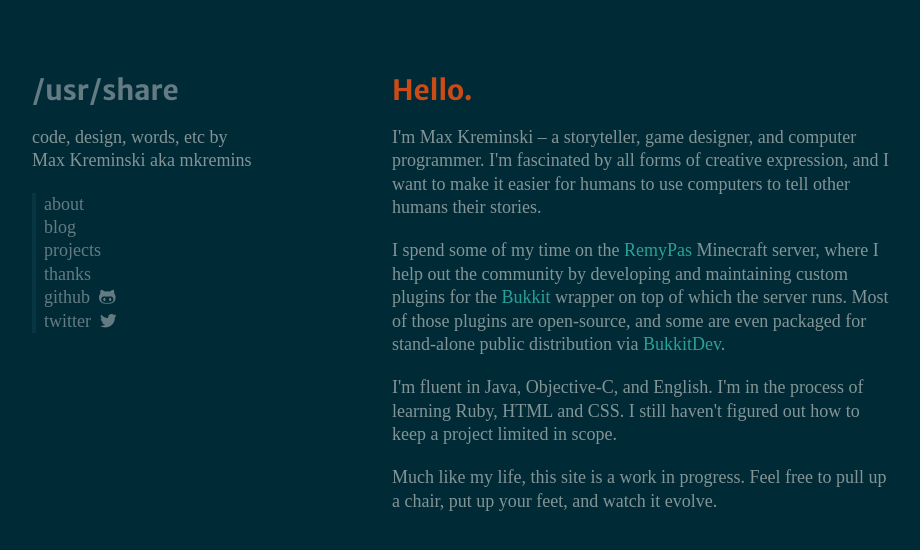
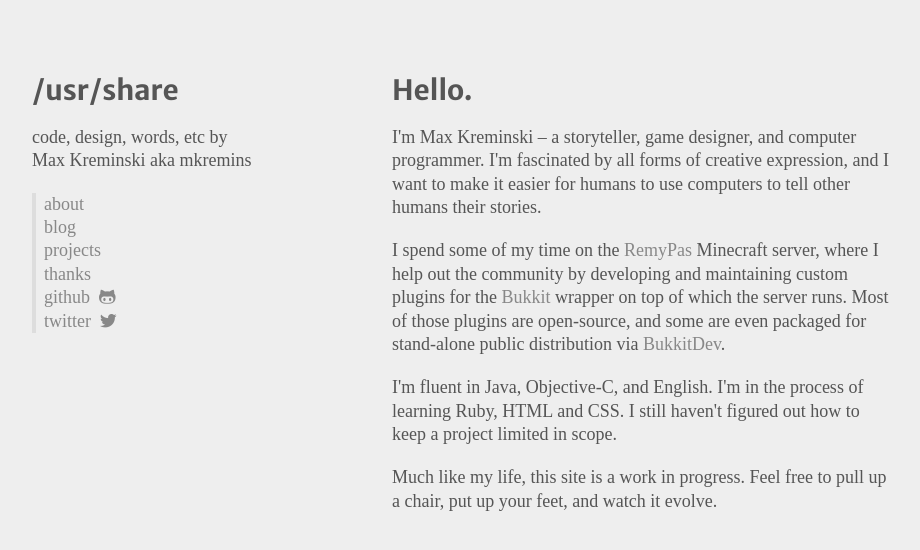
Before and after one commit to mkremins/mkremins.github.io, a Jekyll site: the page built from index.html, in a window 1280 px wide. Shown: the top 550 px of the page, without its empty margins (178-1098 px from the left). Built offline with Jekyll 4.4.1, drawn with Linux system fonts in a browser that asks for light colours; some web fonts are replaced; Markdown is read by kramdown in place of the engine named in the settings.

Commit message:
Change color scheme

```diff
--- a/css/styles.css
+++ b/css/styles.css
@@ -16,7 +16,7 @@
   padding-left: .5em; }
 
 body {
-  background: #002b36;
+  background: #eeeeee;
   font: 18px/1.3 Ovo, serif;
   height: 100%;
   margin: 0 auto;
@@ -45,28 +45,28 @@ h1, h2 {
 
 hr {
   border: 0;
-  background-color: #073642;
-  color: #073642;
+  background-color: #dddddd;
+  color: #dddddd;
   height: 1px; }
 
 a {
   text-decoration: none; }
 
 blockquote {
-  border-left: 4px solid #073642;
+  border-left: 4px solid #dddddd;
   font-style: italic;
   margin: 20px 0;
   padding: 0 0 0 10px; }
 
 code {
-  background: #073642;
+  background: #dddddd;
   border-radius: 4px;
   color: #657b83;
   font: 12px/1.5 Monaco, Bitstream Vera Sans Mono, Lucida Console, Terminal;
   padding: 2px 4px; }
 
 pre {
-  background: #073642;
+  background: #dddddd;
   border-radius: 4px;
   color: #657b83;
   font: 12px/1.5 Monaco, Bitstream Vera Sans Mono, Lucida Console, Terminal;
@@ -74,7 +74,7 @@ pre {
   overflow-x: visible; }
 
 .content {
-  color: #839496;
+  color: #555555;
   float: right;
   padding-bottom: 50px;
   width: 500px; }
@@ -85,14 +85,14 @@ pre {
       position: static;
       width: 100%; } }
   .content h1, .content h2 {
-    color: #cb4b16; }
+    color: #555555; }
   .content h3, .content h4, .content h5, .content h6 {
-    color: #b58900; }
+    color: #555555; }
   .content a {
-    color: #2aa198; }
+    color: #888888; }
 
 #site-header {
-  color: #839496;
+  color: #555555;
   position: fixed;
   width: 225px; }
   @media only screen and (max-width: 960px) and (min-width: 0px) {
@@ -102,20 +102,20 @@ pre {
       position: static;
       width: 100%; } }
   #site-header h1, #site-header h2 {
-    color: #657b83; }
+    color: #555555; }
   #site-header a {
-    color: #657b83; }
+    color: #888888; }
   #site-header ul {
     list-style: none;
     padding-left: 0; }
     @media only screen and (max-width: 960px) and (min-width: 0px) {
       #site-header ul {
-        border-bottom: 1px solid #073642;
-        border-top: 1px solid #073642;
+        border-bottom: 1px solid #dddddd;
+        border-top: 1px solid #dddddd;
         padding: 8px 0;
         text-align: center; } }
     #site-header ul li {
-      border-left: 4px solid #073642;
+      border-left: 4px solid #dddddd;
       padding-left: 8px; }
       @media only screen and (max-width: 960px) and (min-width: 0px) {
         #site-header ul li {
```
Also changed, not shown: sass/_colors.scss (+9 -9 lines).
